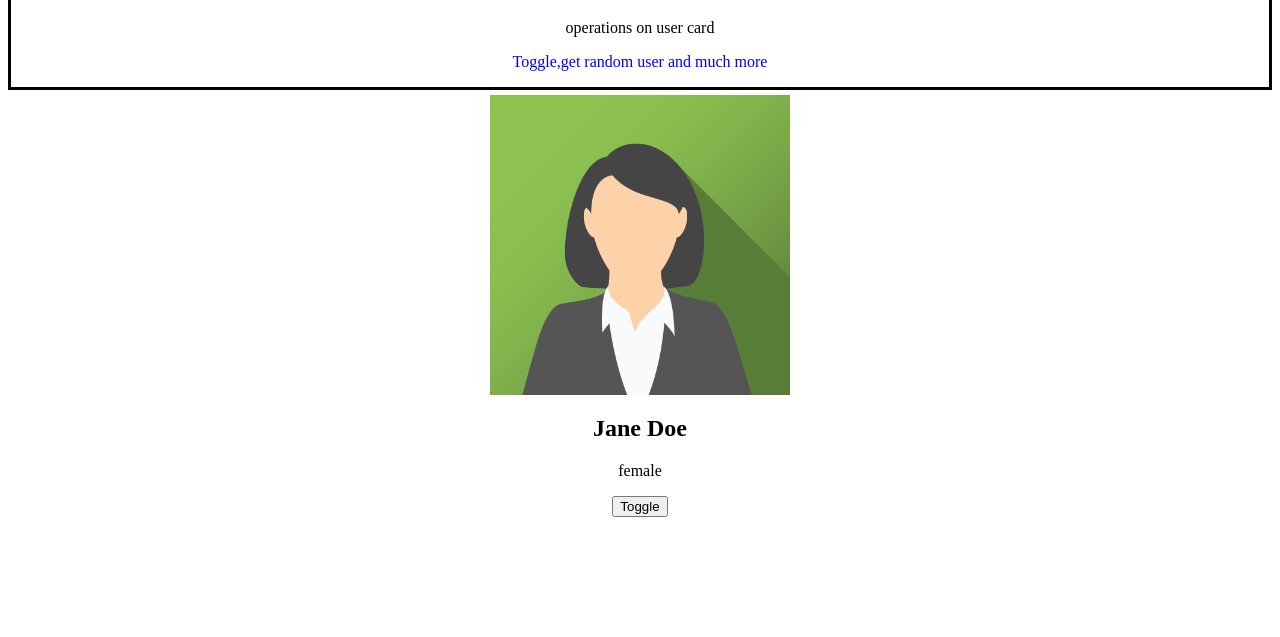
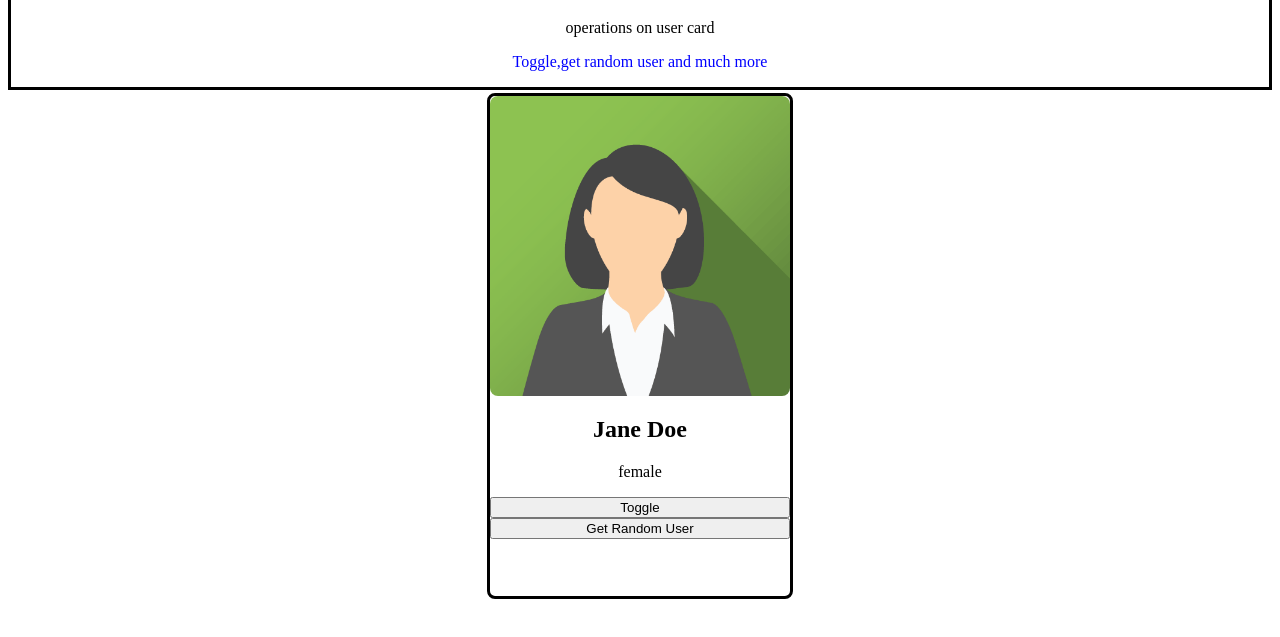
Before and after one commit to 24wh1a05g4/Auto-suggest, a website: page frontend/index.html in a window 1280 px wide. Shown: the part 107-744 px from the top of the page. Drawn offline with Linux system fonts and the light colour scheme.

Commit message:
image toggles

```diff
--- a/frontend/index.css
+++ b/frontend/index.css
@@ -29,6 +29,11 @@
 #card{
     align-items: center;
     margin-top: 5px;
+    border: 3px solid black;
+    width: 300px;
+    height: 500px;
+    margin: 3px auto;
+    border-radius: 8px;
 
 }
 #card-img{
@@ -41,8 +46,12 @@
 #img{
     width: 300px;
     height: 300px;
+    border-radius: 8px;
 }
 #action{
     text-align: center;
 
 }
+button{
+    width: 100%;
+}
--- a/frontend/index.html
+++ b/frontend/index.html
@@ -27,6 +27,7 @@
     <h2 id="card-name">Jane Doe</h2>
     <p id="card-gender">female</p>
     <button onclick="toggle()" id="card-toggle">Toggle</button>
+    <button onclick="getrandomUser()" >Get Random User</button>
     </div>
   </div>
   <script src="index.js"></script>
--- a/frontend/index.js
+++ b/frontend/index.js
@@ -22,4 +22,22 @@
   document.getElementById("card-name").innerText=users[curUserId].name;
   document.getElementById("card-gender").innerText=users[curUserId].gender;
 }
+function getrandomUser(){
+  fetch("https://randomuser.me/api/")
+  .then(function(data){
+    return data.json();
+  })
+
+  .then(function(parsedData){
+    let gender = parsedData.results[0].gender;
+    let first = parsedData.results[0].name.first;
+    let last = parsedData.results[0].name.last;
+    let name = first + " " + last;
+    //console.log(name);
+    let imageUrl = parsedData.results[0].picture.large;
+    document.getElementById("card-name").innerText=name;
+    document.getElementById("card-gender").innerText=gender;
+    document.getElementById("img").src=imageUrl;
+  })
+}
 console.log("Hello from js");
--- a/server.js
+++ b/server.js
@@ -1,6 +1,7 @@
 const express = require('express');
 const app = express();
 const port = process.env.PORT || 3002;
+//console.log("backend");
 
 // web server:
  app.use(express.static("frontend"))
```
